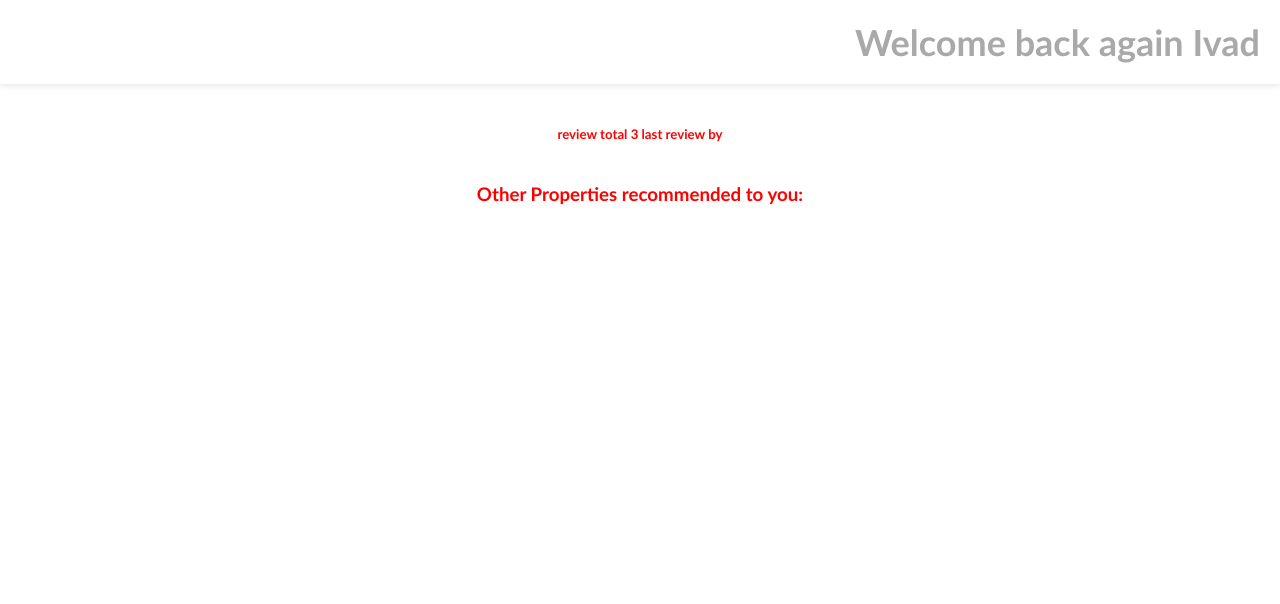
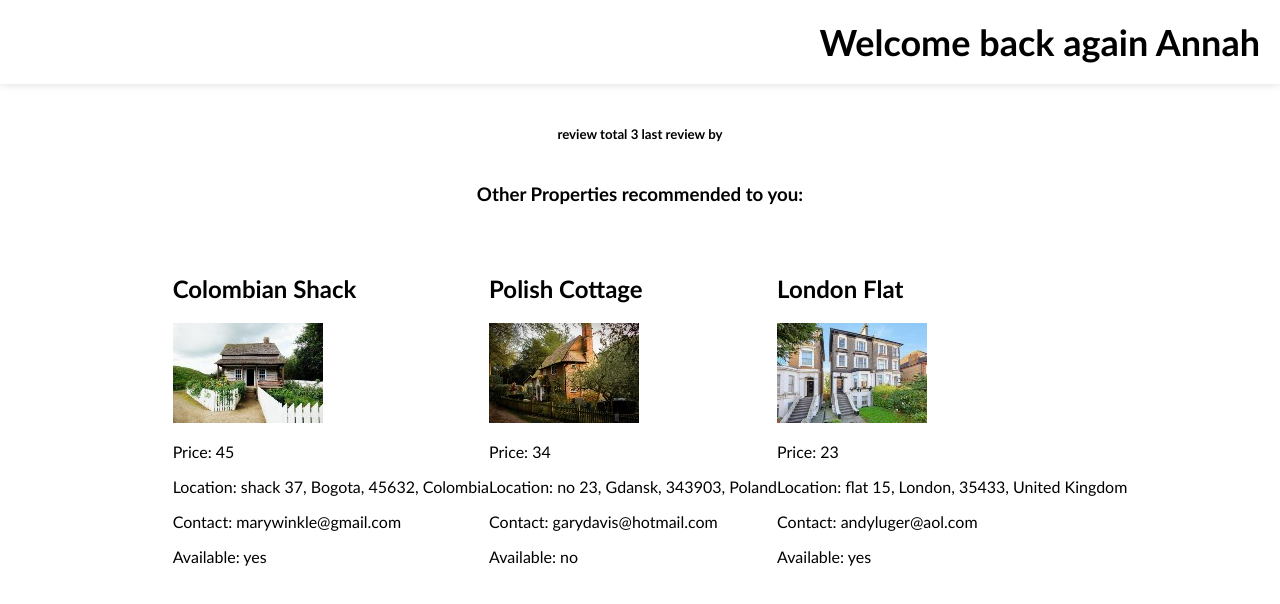
Before and after one commit to mutesialine/couch-surfing, a website with bundled scripts: page src/index.html in a window 1280 px wide. Built offline with nearby package versions, Linux system fonts and the light colour scheme; files whose address does not match are found by name.

Commit message:
feat:add content on card dashboard

```diff
--- a/src/index.css
+++ b/src/index.css
@@ -4,7 +4,7 @@ body {
   padding: 0;
   font-family: "Trebuchet MS", "Lucida Sans Unicode", "Lucida Grande",
     "Lucida Sans", Arial;
-  color: darkgrey;
+  color: black;
   flex-direction: column;
   max-width: 1280px;
   margin: 0 auto;
@@ -15,7 +15,6 @@ body {
   display: flex;
   flex-direction: column;
   align-items: center;
-  color: red;
 }
 
 .nav-bar {
@@ -42,15 +41,19 @@ body {
 
 .properties {
   display: flex;
-  flex-wrap: wrap;
+  justify-content: center;
+  padding: 10px;
+  width: 100%;
 }
 
 .card {
-  width: 150px;
+  width: 800px;
   margin: 5px;
   border-radius: 20px;
+  background-color: red;
   padding: 10px;
   box-shadow: rgb(0 0 0 / 12%) 0 1px 8px;
+  font-size: 16px;
 }
 
 .footer {
--- a/src/index.html
+++ b/src/index.html
@@ -20,8 +20,8 @@
   <div class="container">
     <h5 id="reviews"></h5>
     <h3>Other Properties recommended to you:</h3>
-    <div class="properties"></div>
   </div>
+  <div class="properties"></div>
   <script type="module" src="../build/bundle.js"></script>
 </body>
 
--- a/src/index.ts
+++ b/src/index.ts
@@ -1,5 +1,5 @@
 import { showReviewTotal, populatedUser } from "./utils";
-const diplaycard = document.querySelector("#properties") as HTMLElement;
+const diplaycard = document.querySelector(".properties") as HTMLElement;
 
 const reviews: {
   name: string;
@@ -32,7 +32,7 @@ const you: {
   isReturning: boolean;
   stayedAt: (string | number)[];
 } = {
-  username: "Ivad",
+  username: "Annah",
   isReturning: true,
 
   stayedAt: ["florida-home", "oman-flat", "tokyo-bungalow", 25],
@@ -52,7 +52,7 @@ const properties: {
   isAvailable: boolean;
 }[] = [
   {
-    image: "images/colombia-property.jpg",
+    image: "/images/colombia.jpg",
     title: "Colombian Shack",
     price: 45,
     location: {
@@ -65,7 +65,7 @@ const properties: {
     isAvailable: true,
   },
   {
-    image: "images/poland-property.jpg",
+    image: "/images/poland.jpg",
     title: "Polish Cottage",
     price: 34,
     location: {
@@ -78,7 +78,7 @@ const properties: {
     isAvailable: false,
   },
   {
-    image: "images/london-property.jpg",
+    image: "/images/london.jpg",
     title: "London Flat",
     price: 23,
     location: {
@@ -98,13 +98,13 @@ populatedUser(you.username, you.isReturning);
 
 for (let i = 0; i < properties.length; i++) {
   const propertyDiv = document.createElement("div");
+  propertyDiv.classList.add(".card");
+  const title = document.createElement("h2");
+  title.textContent = properties[i].title;
+  propertyDiv.appendChild(title);
   const image = document.createElement("img");
   image.src = properties[i].image;
   propertyDiv.appendChild(image);
-
-  const title = document.createElement("h2");
-  title.textContent = properties[i].title;
-  propertyDiv.appendChild(title);
 
   const price = document.createElement("p");
   price.textContent = `Price: ${properties[i].price}`;
@@ -123,6 +123,5 @@ for (let i = 0; i < properties.length; i++) {
     properties[i].isAvailable ? "yes" : "no"
   }`;
   propertyDiv.appendChild(availability);
-
   diplaycard.appendChild(propertyDiv);
 }
--- a/src/utils.ts
+++ b/src/utils.ts
@@ -3,7 +3,6 @@ const returningUserDisplay = document.querySelector(
   "#returning-user"
 ) as HTMLElement;
 const displayUser = document.querySelector("#user") as HTMLElement;
-const diplaycard = document.querySelector("#properties") as HTMLElement;
 
 export function showReviewTotal(
   value: number,
```
Also changed, not shown: images/colombia.jpg (added), images/london.jpg (added), images/poland.jpg (added).
